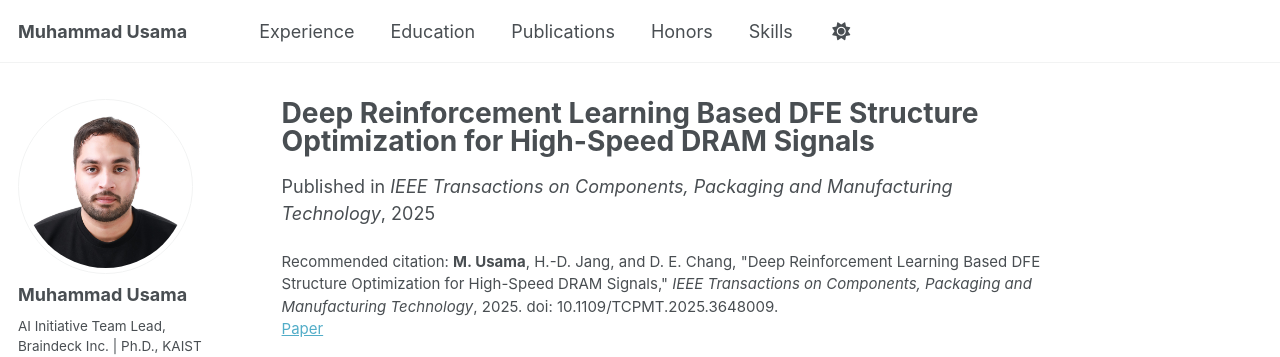
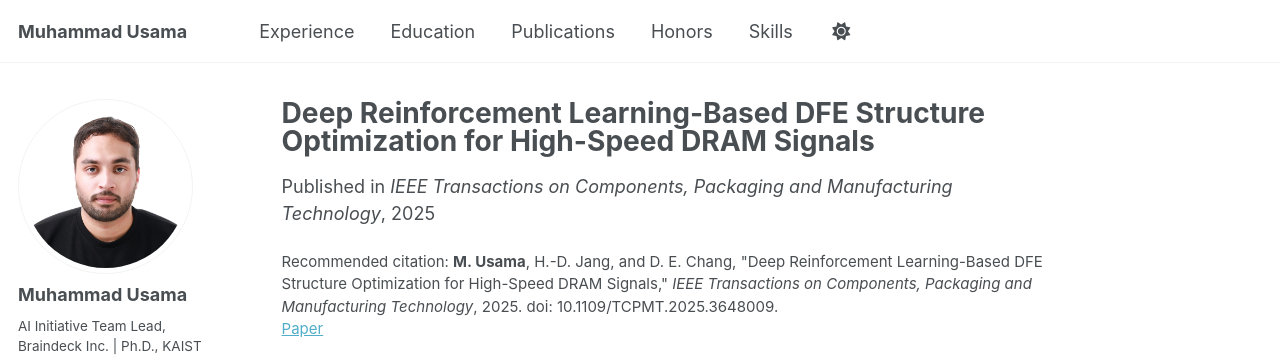
Before and after one commit to Usama1002/Usama1002.github.io, a Jekyll site: the page built from _publications/2025-01-01-drl-dfe-structure-optimization.md, in a window 1280 px wide. Shown: the top 357 px of the page. Built offline with Jekyll 4.4.1, drawn with Linux system fonts in a browser that asks for light colours; a style sheet for code colours, icons or effects is not loaded.

```diff
--- a/_publications/2025-01-01-drl-dfe-structure-optimization.md
+++ b/_publications/2025-01-01-drl-dfe-structure-optimization.md
@@ -1,5 +1,5 @@
 ---
-title: "Deep Reinforcement Learning Based DFE Structure Optimization for High-Speed DRAM Signals"
+title: "Deep Reinforcement Learning-Based DFE Structure Optimization for High-Speed DRAM Signals"
 collection: publications
 category: manuscripts
 permalink: /publication/2025-01-01-drl-dfe-structure-optimization
@@ -7,5 +7,5 @@ excerpt: 'A deep reinforcement learning method for optimizing decision feedback
 date: 2025-01-01
 venue: 'IEEE Transactions on Components, Packaging and Manufacturing Technology'
 paperurl: 'https://doi.org/10.1109/TCPMT.2025.3648009'
-citation: '<strong>M. Usama</strong>, H.-D. Jang, and D. E. Chang, &quot;Deep Reinforcement Learning Based DFE Structure Optimization for High-Speed DRAM Signals,&quot; <i>IEEE Transactions on Components, Packaging and Manufacturing Technology</i>, 2025. doi: 10.1109/TCPMT.2025.3648009.'
+citation: '<strong>M. Usama</strong>, H.-D. Jang, and D. E. Chang, &quot;Deep Reinforcement Learning-Based DFE Structure Optimization for High-Speed DRAM Signals,&quot; <i>IEEE Transactions on Components, Packaging and Manufacturing Technology</i>, 2025. doi: 10.1109/TCPMT.2025.3648009.'
 ---
```
Also changed, not shown: _publications/2019-01-01-furuta-pendulum-rl.md (+2 -2 lines), _publications/2025-01-01-retinal-superresolution-dual-transformer.md (+1 -1 lines), _publications/2026-01-01-graph-guided-layer-fusion-neurips.md (+1 -1 lines), 1 other file.
